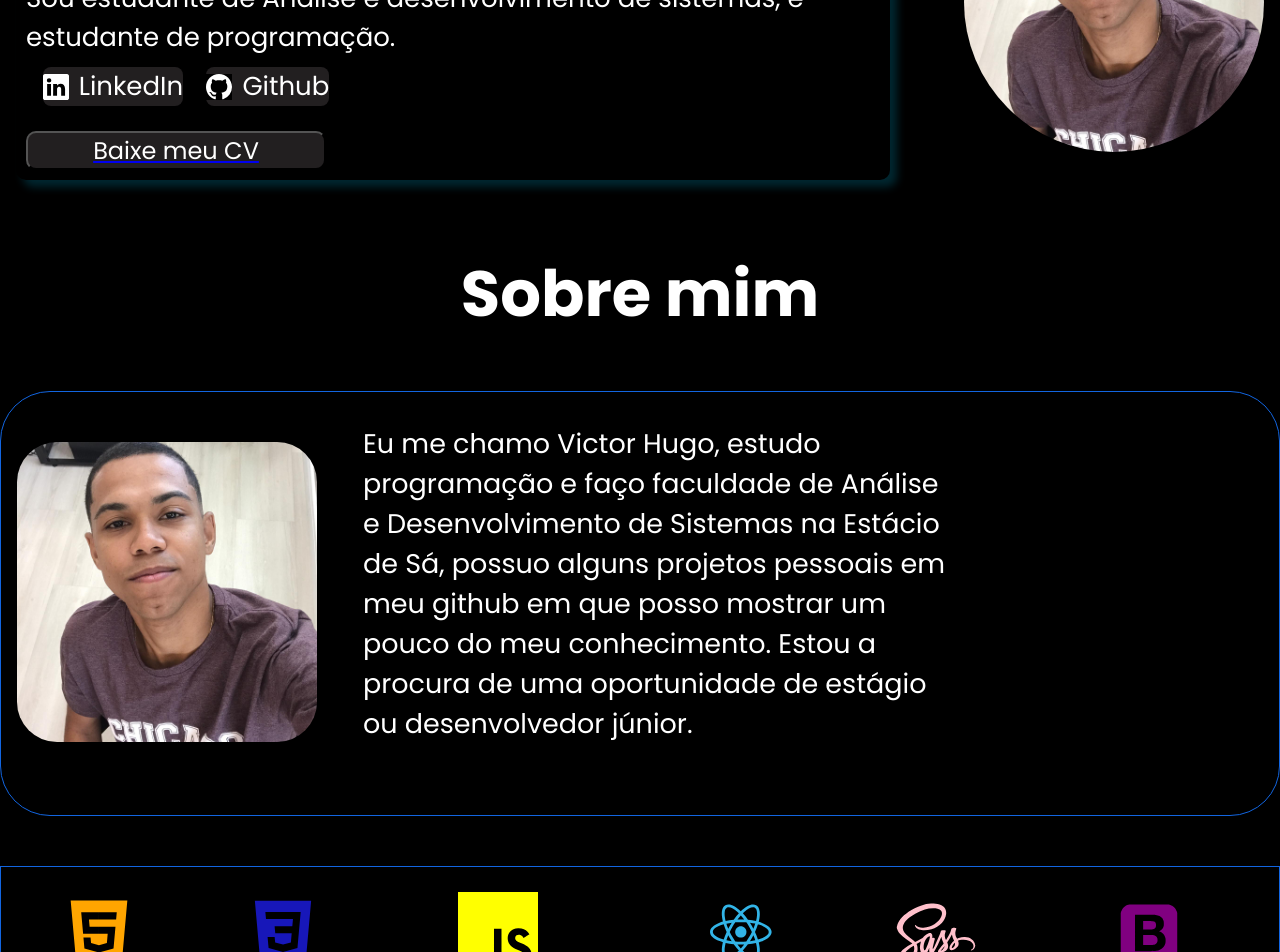
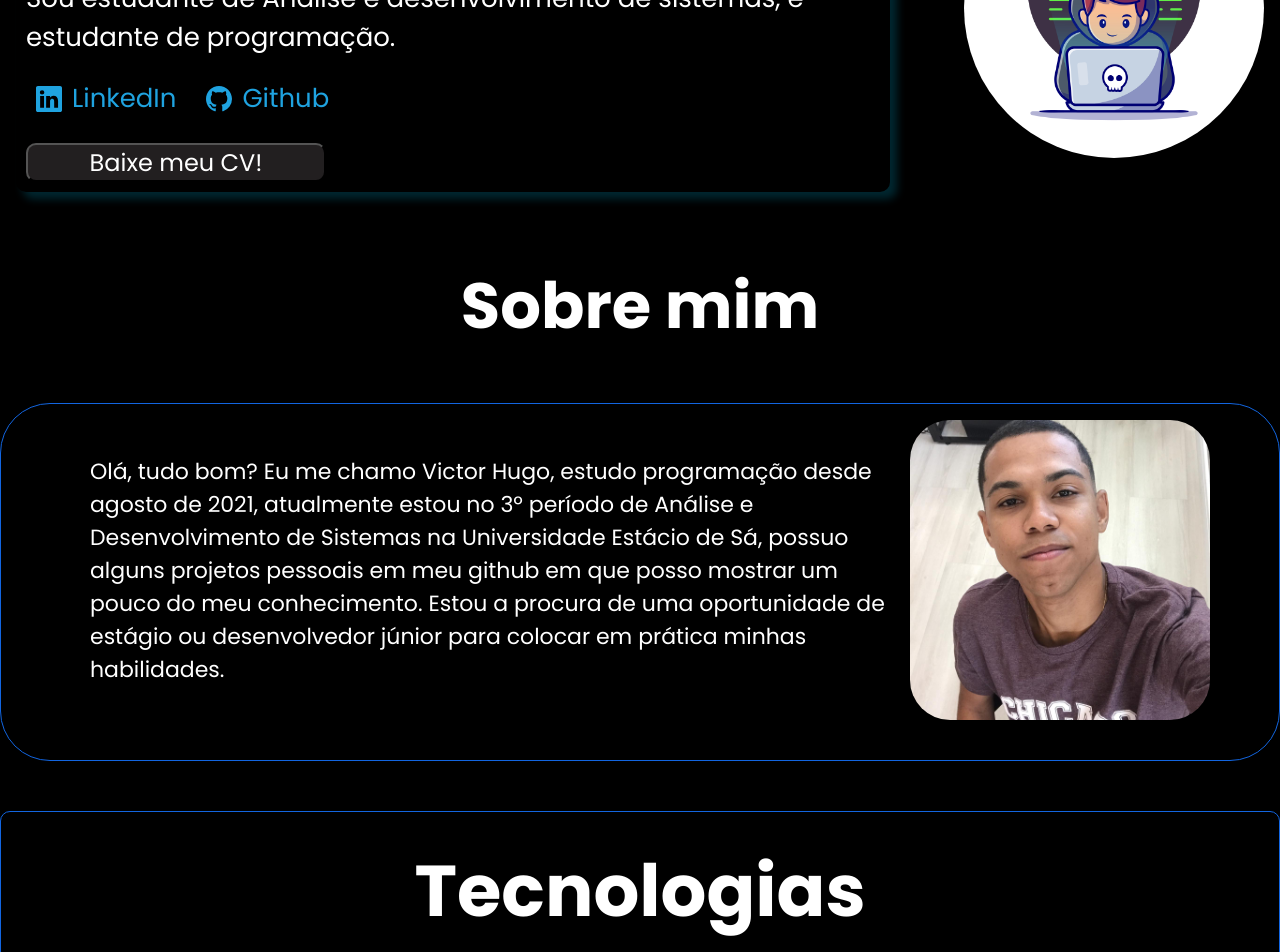
Before and after one commit to TorugoJS/Portfolio, a React (Create React App) app: page / in a window 1280 px wide. Shown: the part 360-1312 px from the top of the page. Built offline with nearby package versions, Linux system fonts and the light colour scheme.

Commit message:
Portfolio

```diff
--- a/src/Sessões/Home/Home.js
+++ b/src/Sessões/Home/Home.js
@@ -1,4 +1,4 @@
-import fotoPefil from '../imagens/Perfil.jpeg'
+import tech from '../imagens/tech.jpg'
 import styles from './Home.module.css'
 import cv from '../curriculo/Curriculo.pdf';
 
@@ -21,12 +21,12 @@ function Home() {
                     <a className={styles.redeSvg} href='https://www.linkedin.com/in/victor-hugodev/'><BsLinkedin />   LinkedIn</a>
                     <a className={styles.redeSvg} href='https://github.com/TorugoJS'><BsGithub />   Github</a>
                 </div>
-                <a download="Victor Hugo CV" href={cv} ><button className={styles.curriculo}>Baixe meu CV</button></a>
+                <a className={styles.seila} download="Victor Hugo CV" href={cv} ><button className={styles.curriculo}>Baixe meu CV!</button></a>
                     </div>
 
                 </div>
 
-                <img alt="fotodeperfil" src={fotoPefil} />
+                <img alt="fotodeperfil" src={tech} />
 
             </div>
 
--- a/src/Sessões/Home/Home.module.css
+++ b/src/Sessões/Home/Home.module.css
@@ -45,26 +45,33 @@
     color: #fff;
     margin: 10px;
     gap: 10px;
-    width: 300px;
+    width: 320px;
     text-decoration: none;
     justify-content: space-around;
 
 
 }
 
+.seila {
+    text-decoration: none;
+}
+
 .redeSvg {
+    width: 10rem;
     text-decoration: none;
-    color: #fff;
+    color: rgb(31, 163, 224);
+    margin-right: 20px;
     align-items: center;
     gap: 10px;
+    margin-top: 12px;
     display: flex;
-    border-radius: 8px;
-    background-color: rgb(34, 31, 32);
+    border-radius: 2px;
+
     transition: 0.5s;
 }
 
 .redeSvg:hover {
-    background-color: rgb(31, 163, 224);
+    color: #fff;
 }
 
 .p_segundo {
@@ -106,7 +113,8 @@
 }
 
 .curriculo:hover {
-    background-color: rgb(31, 163, 224);
+    background-color: #fff;
+    color: black;
 }
 
 @media screen and (max-width:1000px) {
--- a/src/Sessões/Tecnologias/Tecnologias.js
+++ b/src/Sessões/Tecnologias/Tecnologias.js
@@ -1,6 +1,6 @@
 
 import { DiCss3, DiSass, DiGit, DiReact, DiBootstrap, DiHtml5 } from 'react-icons/di'
-import {SiJavascript} from 'react-icons/si'
+import { SiJavascript } from 'react-icons/si'
 
 import './tecnologias.css'
 
@@ -28,7 +28,7 @@ function Tecnologias() {
         // <div>
         <div className='habilidades_container'>
 
-            {/* <h1 className='h1-tecnologias'>Tecnologias</h1> */}
+            <h1 className='h1-tecnologias'>Tecnologias</h1>
 
             <div className='techs'>
                 {technologies.map((tech, text) => (
--- a/src/Sessões/Tecnologias/tecnologias.css
+++ b/src/Sessões/Tecnologias/tecnologias.css
@@ -6,6 +6,7 @@
   border: 1px solid rgb(18, 101, 224);
   margin: 0 auto;
   font-size: 7rem;
+  border-radius: 10px;
   flex-wrap: wrap;
   font-family: 'Poppins', sans-serif;
   margin-bottom: 150px;
@@ -14,12 +15,11 @@
 }
 
 .h1-tecnologias {
-  max-width: 200px;
+  display: flex;
+  margin: 0 auto;
   margin-bottom: 60px;
-  text-align: center;
-  font-size: 4rem;
+  font-size: 4.5rem;
   color: #fff;
-  ;
 }
 
 .techs {
--- a/src/Sessões/sobre-mim/SobreMim.js
+++ b/src/Sessões/sobre-mim/SobreMim.js
@@ -1,5 +1,5 @@
 
-
+// import { BsInstagram } from 'react-icons/bs'
 import fotoPerfil from '../imagens/Perfil.jpeg'
 import styles from './SobreMim.module.css'
 
@@ -10,13 +10,17 @@ function SobreMim() {
             <h1 className={styles.h1_sobre}>Sobre mim</h1>
             <div className={styles.sobreMim}>
 
-                <img className={styles.fotoPerfil} alt="fotodeperfil" src={fotoPerfil} />
 
-                <div className={styles.resumo}>
+                <p className={styles.p_sobre}> Olá, tudo bom? Eu me chamo Victor Hugo, estudo programação desde agosto de 2021,
+                    atualmente estou no 3º período de Análise e Desenvolvimento de Sistemas na Universidade Estácio de Sá,
+                    possuo alguns projetos pessoais em meu github em que posso mostrar um pouco do meu conhecimento.
+                    Estou a procura de uma oportunidade de estágio ou desenvolvedor júnior para colocar em prática minhas habilidades. </p>
 
-                    <p className={styles.p_sobre}>Eu me chamo Victor Hugo, estudo programação e faço faculdade de Análise e Desenvolvimento de Sistemas na Estácio de Sá, possuo alguns projetos pessoais em meu github em que posso mostrar um pouco do meu conhecimento. Estou a procura de uma oportunidade de estágio ou desenvolvedor júnior. </p>
+                {/* <div className='sociais'>
+                <a target='https://www.instagram.com/torugo_devjs/' href="https://www.instagram.com/torugo_devjs/"><BsInstagram />Instagram</a>
+            </div> */}
 
-                </div>
+            <img className={styles.fotoPerfil} alt="fotodeperfil" src={fotoPerfil} />
             </div>
         </>
     )
--- a/src/Sessões/sobre-mim/SobreMim.module.css
+++ b/src/Sessões/sobre-mim/SobreMim.module.css
@@ -9,10 +9,16 @@
     color: rgb(31, 163, 224);
     transition: 0.2s;
 }
+.sociais{
+    display: flex;
+    flex-wrap: wrap;
+    font-size: 50px;
+}
 
 .sobreMim {
     max-width: 1300px;
     margin: 50px auto;
+    justify-content: center;
     display: flex;
     align-items: center;
     border-radius: 50px;
@@ -28,20 +34,15 @@
     height: 300px;
 }
 
-.resumo {
-    width: 50%;
-    padding: 1em;
-    margin-left: 30px;
-}
+
 
 .p_sobre {
-    font-weight: 500;
-    font-size: 27px;
-    color: #7a7a7a;
-    margin-bottom: 15px;
+    display: flex;
+    font-size: 22px;
+    width: 800px;
+    margin: 20px;
     color: #fff;
 }
-
 
 
 
--- a/src/layout/navbar/navbar.js
+++ b/src/layout/navbar/navbar.js
@@ -52,7 +52,7 @@ function Navbar(){
 
     return (
         <nav className={styles.navbar_container}>
-            <p className={styles.p_navbar}>Portfólio</p>
+            <p className={styles.p_navbar}>Victor Hugo</p>
             <ul className={navAtiva}>
                 <li className={styles.item} onClick={scrollHome}>Home</li>
                 <li className={styles.item} onClick={scrollSobre}>Sobre mim</li>
```
Also changed, not shown: src/Sessões/imagens/tech.jpg (added).
